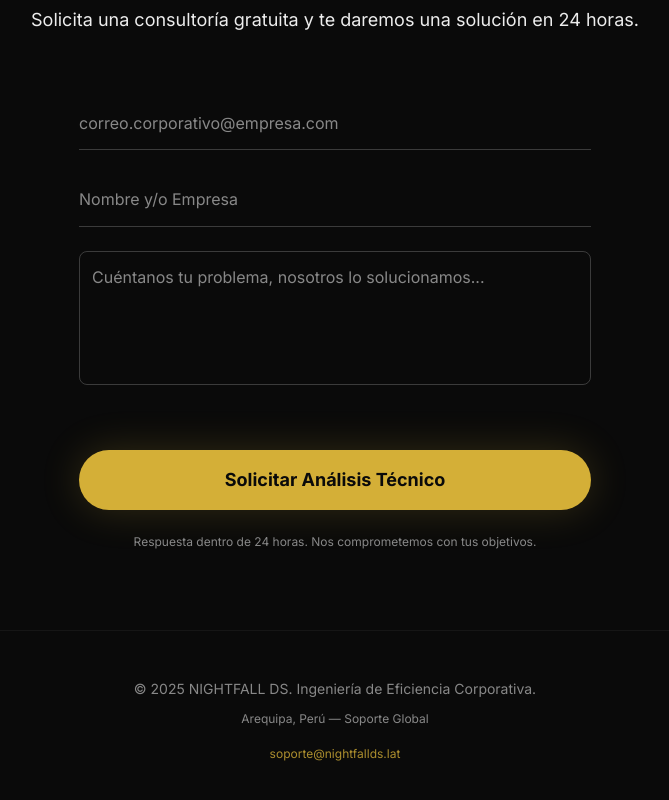
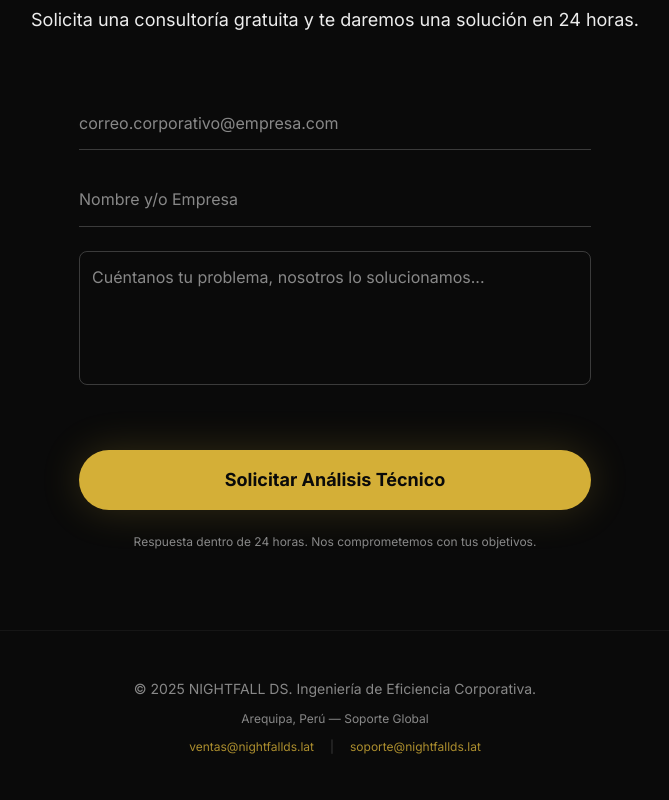
Before and after one commit to nightfall2-stacks/nightfall-ds, a Next.js app: page / in a window 1280 px wide. Shown: the part 4641-5441 px from the top of the page, without its empty margins (305-974 px from the left). Built offline with nearby package versions, Linux system fonts and the light colour scheme.

Commit message:
feat: add ventas email to footer

```diff
--- a/src/app/layout.tsx
+++ b/src/app/layout.tsx
@@ -41,14 +41,21 @@ export default function RootLayout({
             <p className="text-text-tertiary text-xs mt-3">
               Arequipa, Perú — Soporte Global
             </p>
-            <p className="mt-3">
+            <div className="mt-3 flex items-center justify-center gap-4">
+              <a
+                href="mailto:ventas@nightfallds.lat"
+                className="text-accent-gold/80 hover:text-accent-gold text-xs transition-colors"
+              >
+                ventas@nightfallds.lat
+              </a>
+              <span className="text-white/20 text-xs">|</span>
               <a
                 href="mailto:soporte@nightfallds.lat"
                 className="text-accent-gold/80 hover:text-accent-gold text-xs transition-colors"
               >
                 soporte@nightfallds.lat
               </a>
-            </p>
+            </div>
           </div>
         </footer>
       </body>
```
